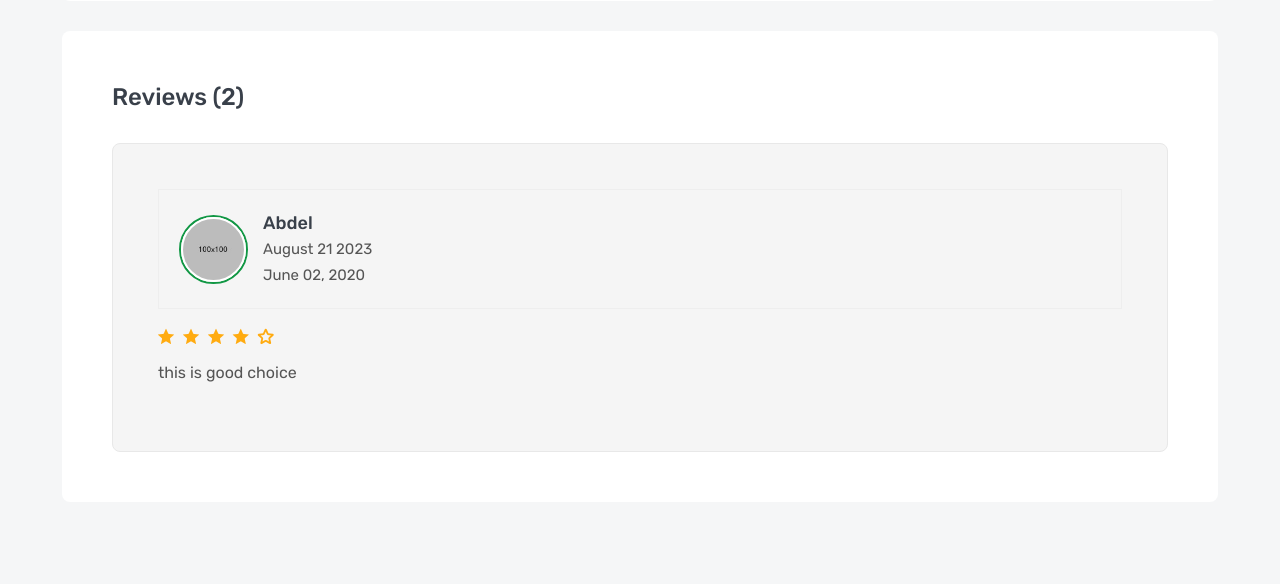
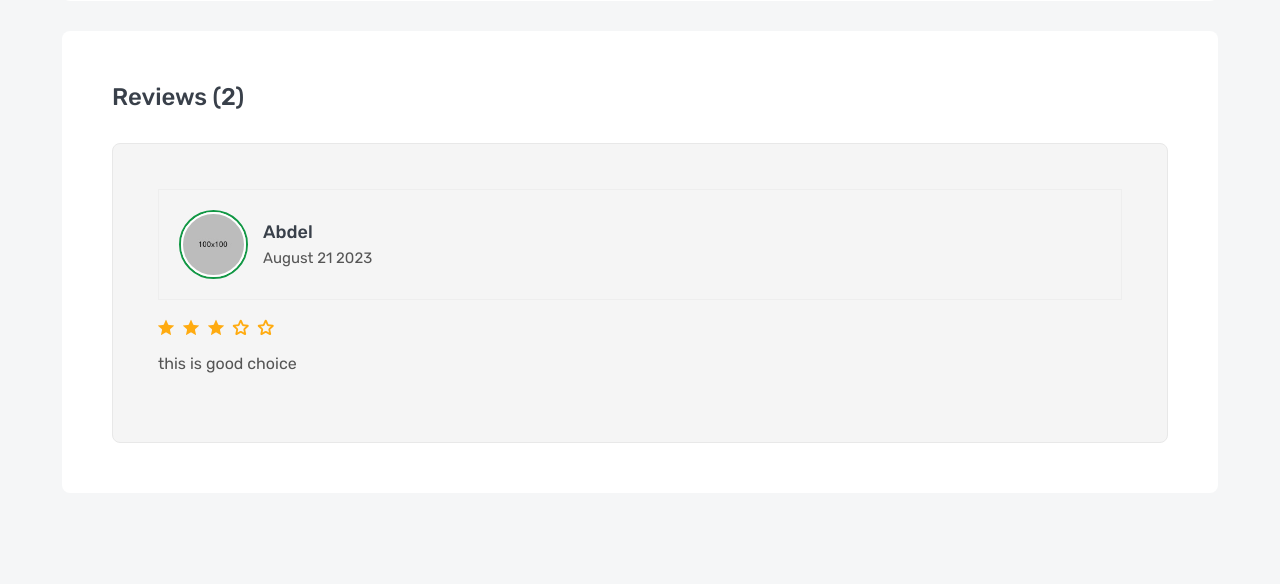
Before and after one commit to AbdelilahChahbouni/django_amazonClone, a Django app: page /products/1 in a window 1280 px wide. Shown: the part 1406-1990 px from the top of the page. Run offline with Django 4.2, Linux system fonts and the light colour scheme; data comes from the database, SQL or seed files in the repository; both versions use the stored data as it was after the commit; parts of the project's set-up code (start-up, migrations or seed data) failed here and were passed over; some libraries are stand-ins or nearby versions.

```diff
--- a/templates/base.html
+++ b/templates/base.html
@@ -33,7 +33,7 @@
 
         <!-- FONTS -->
         <link rel="stylesheet" href="{% static 'en/fonts/flaticon/flaticon.css' %}">
-        <link rel="stylesheet" href="{% static 'fonts/icofont/icofont.min.css' %}">
+        <link rel="stylesheet" href="{% static 'en/fonts/icofont/icofont.min.css' %}">
         <link rel="stylesheet" href="{% static 'en/fonts/fontawesome/fontawesome.min.css'%}">
 
         <!-- VENDOR -->
--- a/templates/product/product_detail.html
+++ b/templates/product/product_detail.html
@@ -142,15 +142,15 @@
                                         <h5 class="review-meta">
                                             <a href="#" style="display:block">{{review.user}}</a>
                                             <span>{{ review.created_at|date:"F d o" }}</span>
-                                            <span>June 02, 2020</span>
+
                                         </h5>
                                     </div>
                                     <ul class="review-rating">
-                                        <li class="icofont-ui-rating"></li>
-                                        <li class="icofont-ui-rating"></li>
-                                        <li class="icofont-ui-rating"></li>
-                                        <li class="icofont-ui-rating"></li>
-                                        <li class="icofont-ui-rate-blank"></li>
+                                        <li class="icofont-ui{% if review.rate > 0 %}-rating{% else %}-rate-blank{% endif %}"></li>
+                                        <li class="icofont-ui{% if review.rate > 1 %}-rating{% else %}-rate-blank{% endif %}"></li>
+                                        <li class="icofont-ui{% if review.rate > 2 %}-rating{% else %}-rate-blank{% endif %}"></li>
+                                        <li class="icofont-ui{% if review.rate > 3 %}-rating{% else %}-rate-blank{% endif %}"></li>
+                                        <li class="icofont-ui{% if review.rate > 4 %}-rating{% else %}-rate-blank{% endif %}"></li>
                                     </ul>
                                     <p class="review-desc">{{review.review}} </p>
                                 </li>
--- a/templates/product/product_list.html
+++ b/templates/product/product_list.html
@@ -1,9 +1,6 @@
 {% extends 'base.html' %}
 {% load static %}
-{% block css_file %}
-<link rel="stylesheet" href="{% static 'en/css/product-details.css' %}">
 
-{% endblock %}
 
 {% block content %}
         <!--=====================================
```
Also changed, not shown: db.sqlite3.
